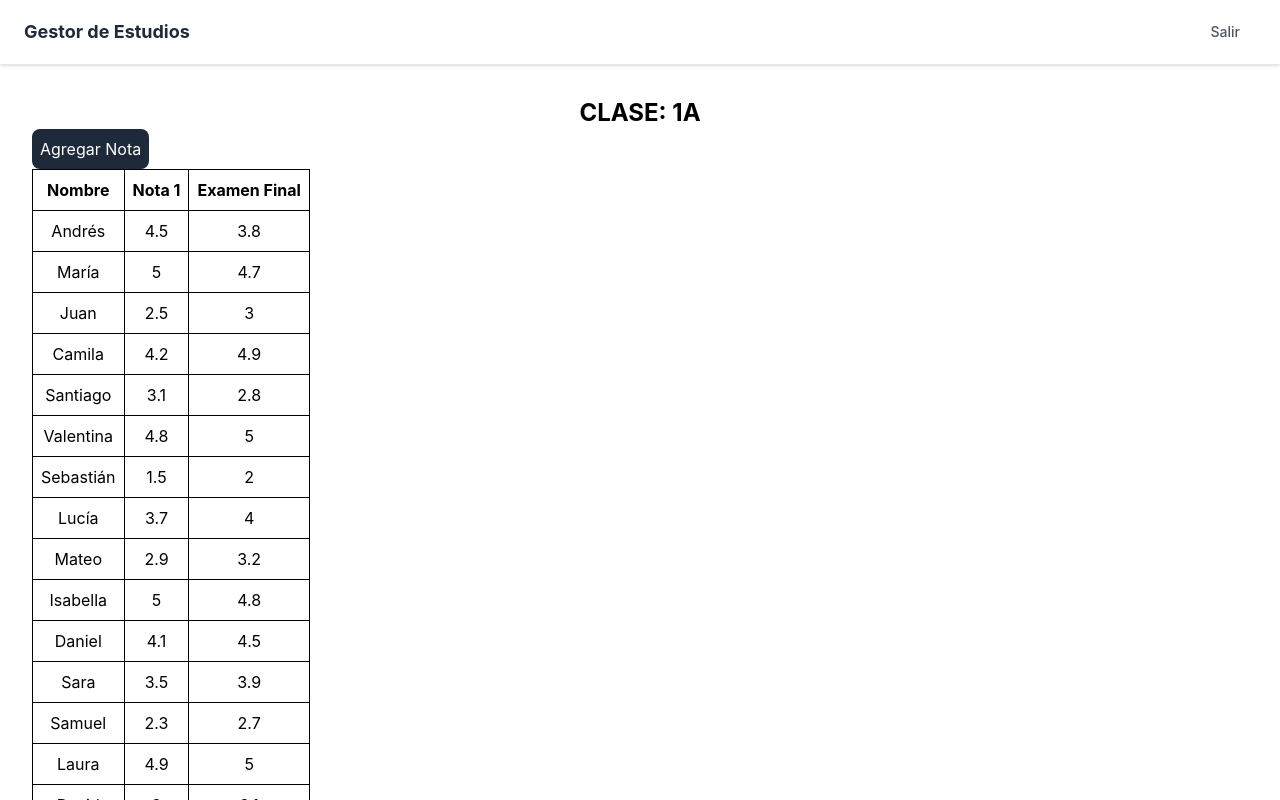
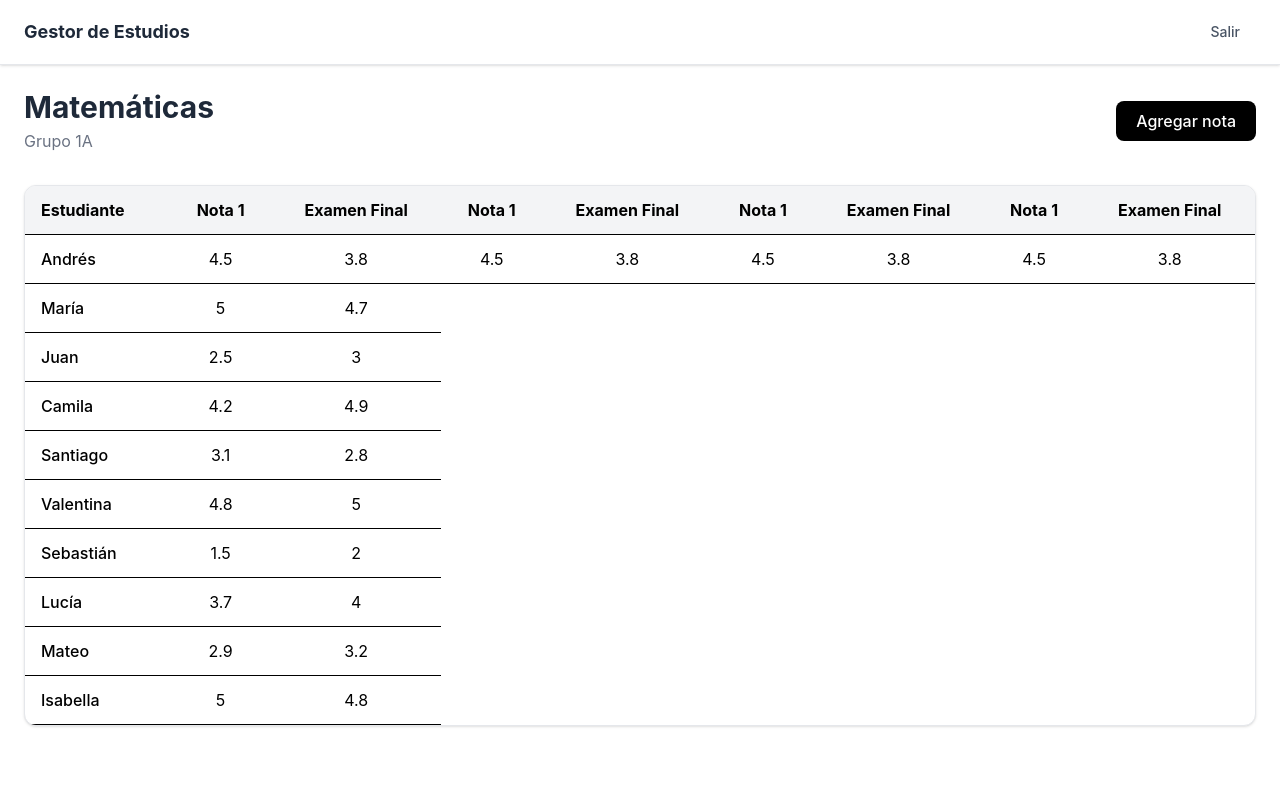
Before and after one commit to and1ru/calificaciones-front, a React (Vite) app: page /private/clase/1 in a window 1280 px wide. Shown: the top 800 px of the page. Built offline with nearby package versions, Linux system fonts and the light colour scheme.

Commit message:
se mejoro los estilos del componente de notas

```diff
--- a/src/components/dashboard-teacher-component.tsx
+++ b/src/components/dashboard-teacher-component.tsx
@@ -5,7 +5,6 @@ export const DashboardTeacherComponent = () => {
     return (
         <>
           <HeaderComponent />
-
           <main className="mx-auto max-w-7xl p-6">
             <section className="mb-8 rounded-xl border border-gray-200 bg-white p-6 shadow-sm">
               <h1 className="text-3xl font-bold text-gray-800">
--- a/src/components/target-group-component.tsx
+++ b/src/components/target-group-component.tsx
@@ -1,11 +1,20 @@
+import { useNavigate } from "react-router-dom";
+
 interface Props {
   group: string;
   subject: string;
 }
 
 export const TargetGroupComponent = ({ group, subject }: Props) => {
+      const navigate = useNavigate()
+
+    function handleClick(){
+      navigate("/private/clase/1", {replace:true})
+    }
   return (
-    <div className="rounded-xl border border-gray-200 bg-white p-5 shadow-sm">
+    <div
+    onClick={handleClick}
+    className="rounded-xl border border-gray-200 bg-white p-5 shadow-sm">
       <div className="space-y-2">
         <p className="text-gray-600">
           <span className="font-medium text-gray-800">Grupo:</span> {group}
--- a/src/helper/notas.ts
+++ b/src/helper/notas.ts
@@ -6,6 +6,12 @@ export const estudiantes = [
         nombre: "Andrés",
         id_grupo: 1,
         notas: [
+                        { title: "Nota 1", nota: 4.5 },
+            { title: "Examen Final", nota: 3.8 },
+            { title: "Nota 1", nota: 4.5 },
+            { title: "Examen Final", nota: 3.8 },
+            { title: "Nota 1", nota: 4.5 },
+            { title: "Examen Final", nota: 3.8 },
             { title: "Nota 1", nota: 4.5 },
             { title: "Examen Final", nota: 3.8 }
         ]
--- a/src/pages/clase-page.tsx
+++ b/src/pages/clase-page.tsx
@@ -1,72 +1,140 @@
 import { useRef } from "react";
+import { useParams } from "react-router-dom";
 import { HeaderComponent } from "../components/header-component";
 import { teacherGroups } from "../helper/grupos";
-import { useParams } from "react-router-dom";
 import { estudiantes } from "../helper/notas";
 
 export const ClasePage = () => {
-    const agregarNota = useRef<null | HTMLDialogElement>(null)
+  const agregarNota = useRef<HTMLDialogElement | null>(null);
+
+  const { id } = useParams();
+
+  if (!id) return null;
+
+  const clase = teacherGroups.find((clase) => clase.id === Number(id));
+
+  if (!clase) {
+    return <p className="p-8 text-center">Clase no encontrada.</p>;
+  }
+
+  const estudiantesFilter = estudiantes.filter(
+    (estudiante) => estudiante.id_grupo === clase.id
+  );
+
+  const titles = estudiantesFilter[0]?.notas ?? [];
 
   function openDialog() {
-        if (!agregarNota) return
-        agregarNota.current?.showModal()
+    agregarNota.current?.showModal();
   }
 
   function closeDialog() {
-        if (!agregarNota) return
-        agregarNota.current?.close()
+    agregarNota.current?.close();
   }
-
-    const { id } = useParams()
-
-    if (!id) return
-
-    const clase = teacherGroups.find((clase) => clase.id === +id)
-
-    if (clase === undefined) return <p>clase no encontrada</p>
-
-    // filtra que los estudiantes tienen que tener el mismo id que la clase
-    const estudiantesFilter = estudiantes.filter((estudiante) => estudiante.id_grupo === clase.id)
-
-    // obtiene el primer estudiante y si no hay notas entonces vacio
-    const titles = estudiantesFilter[0].notas || []
 
   return (
     <>
-            <HeaderComponent></HeaderComponent>
-            <main className="p-8">
-                <h1 className="text-center text-2xl font-bold">CLASE: {clase?.group}</h1>
-                <section>
-                    <button className="bg-gray-800 p-2 rounded-lg text-white " onClick={openDialog}>Agregar Nota</button>
-                    <dialog className="backdrop:bg-black/50 w-70 h-100 rounded-lg m-auto p-6" ref={agregarNota}>
-                        <h2 className="text-center text-xl font-bold mb-5">Crear Nota</h2>
-                        <form>
-                            <input type="text" placeholder="nombre de tarea" />
+      <HeaderComponent />
+
+      <main className="mx-auto max-w-7xl p-6">
+        <div className="mb-8 flex items-center justify-between">
+          <div>
+            <h1 className="text-3xl font-bold text-gray-800">
+              {clase.subject}
+            </h1>
+
+            <p className="mt-1 text-gray-500">
+              Grupo {clase.group}
+            </p>
+          </div>
+
+          <button
+            onClick={openDialog}
+            className="rounded-lg bg-black px-5 py-2 font-medium text-white transition hover:bg-gray-800"
+          >
+            Agregar nota
+          </button>
+        </div>
+
+        <dialog
+          ref={agregarNota}
+          className="w-full max-w-md rounded-xl p-6 backdrop:bg-black/40"
+        >
+          <h2 className="mb-6 text-center text-xl font-bold">
+            Crear nota
+          </h2>
+
+          <form className="space-y-4">
+            <input
+              type="text"
+              placeholder="Nombre de la actividad"
+              className="w-full rounded-lg border border-gray-300 px-4 py-2 outline-none focus:border-black"
+            />
+
+            <input
+              type="number"
+              placeholder="Porcentaje"
+              className="w-full rounded-lg border border-gray-300 px-4 py-2 outline-none focus:border-black"
+            />
+
+            <button
+              type="submit"
+              className="w-full rounded-lg bg-black py-2 font-medium text-white hover:bg-gray-800"
+            >
+              Guardar
+            </button>
+
+            <button
+              type="button"
+              onClick={closeDialog}
+              className="w-full rounded-lg bg-red-500 py-2 font-medium text-white hover:bg-red-600"
+            >
+              Cerrar
+            </button>
           </form>
-                        <button onClick={closeDialog} className="bg-red-500 w-full p-2 rounded-lg font-bold">Cerrar</button>
         </dialog>
-                </section>
 
-                <section>
-                    <table className="border">
-                        <thead>
+        <div className="overflow-x-auto rounded-xl border border-gray-200 bg-white shadow-sm">
+          <table className="min-w-full">
+            <thead className="bg-gray-100">
               <tr>
-                                <th className="boder-1">Nombre</th>
-                                { titles && titles.map((estudiante) => (<th className="border text-center p-2">{estudiante.title}</th>))}
+                <th className="border-b px-4 py-3 text-left">
+                  Estudiante
+                </th>
+
+                {titles.map((nota) => (
+                  <th
+                    key={nota.title}
+                    className="border-b px-4 py-3 text-center"
+                  >
+                    {nota.title}
+                  </th>
+                ))}
               </tr>
             </thead>
+
             <tbody>
-                            {
-                                estudiantes.map((estudiante) => (
-                                    <tr key={estudiante.id}>
-                                        <td className="border text-center p-2">{estudiante.nombre}</td>
-                                        {estudiante.notas.map((nota) => (<td className="border text-center p-2">{nota.nota}</td>))}
+              {estudiantesFilter.map((estudiante) => (
+                <tr
+                  key={estudiante.id}
+                  className="hover:bg-gray-50"
+                >
+                  <td className="border-b px-4 py-3 font-medium">
+                    {estudiante.nombre}
+                  </td>
+
+                  {estudiante.notas.map((nota) => (
+                    <td
+                      key={nota.title}
+                      className="border-b px-4 py-3 text-center"
+                    >
+                      {nota.nota}
+                    </td>
+                  ))}
                 </tr>
-                                ))
-                            }
+              ))}
             </tbody>
           </table>
-                </section>
+        </div>
       </main>
     </>
   );
```
Lines whose indentation alone changed are shown as unchanged.
